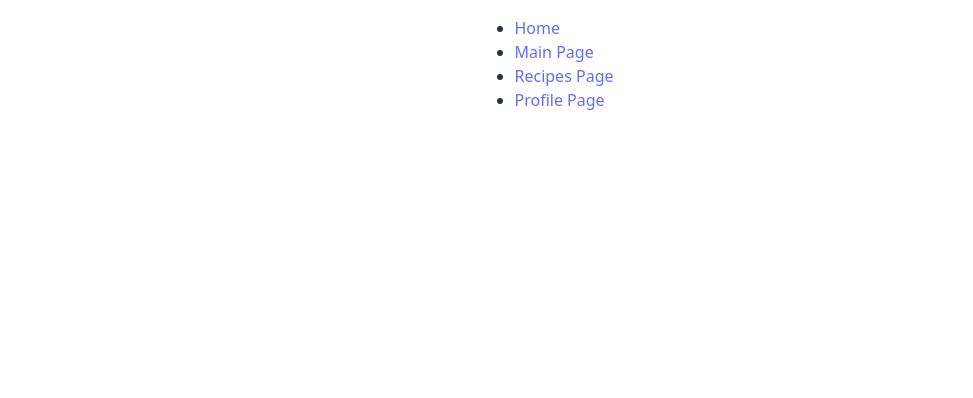
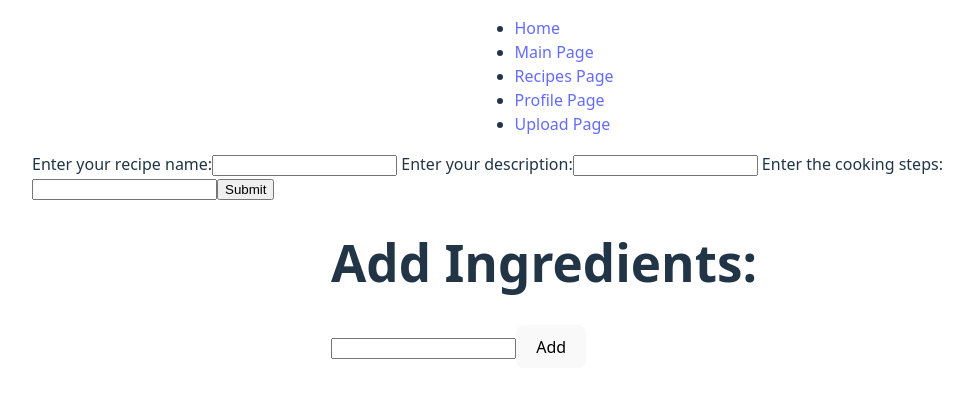
Before and after one commit to DaveyNavy/Forked-Repos, a React (Vite) app in the folder frontend/: page /upload in a window 1280 px wide. Shown: the top 398 px of the page, without its empty margins (96-1069 px from the left). Built offline with nearby package versions, Linux system fonts and the light colour scheme.

Commit message:
Updated routing to include upoad page and created react framework for UploadPage

```diff
--- a/frontend/src/App.jsx
+++ b/frontend/src/App.jsx
@@ -5,6 +5,7 @@ import HomePage from './HomePage';
 import MainPage from './MainPage';
 import RecipesPage from './RecipesPage';
 import ProfilePage from './ProfilePage';
+import UploadPage from './UploadPage';
 import './App.css'
 
 function App() {
@@ -24,6 +25,9 @@ function App() {
           <li>
             <Link to="/profile">Profile Page</Link>
           </li>
+          <li>
+            <Link to="/upload">Upload Page</Link>
+          </li>
         </ul>
       </nav>
 
@@ -31,6 +35,7 @@ function App() {
         <Route path="/" element={<HomePage />} />
         <Route path="/main" element={<MainPage />} />
         <Route path="/recipes" element={<RecipesPage />} />
+        <Route path="/upload" element={<UploadPage />}/>
         <Route
           path="/profile"
           element={
--- /dev/null
+++ b/frontend/src/UploadPage.jsx
@@ -0,0 +1,90 @@
+
+import React, { use, useState } from "react";
+let nextId = 0;
+
+function UploadPage() {
+
+
+  const [inputs, setInputs] = useState({});
+  const[ingredients,setIngredients] = useState([]);
+
+
+
+  const handleChange = (event) => {
+    const name = event.target.name;
+    const value = event.target.value;
+    setInputs(values => ({...values, [name]: value}))
+  }
+
+
+
+  const handleSubmit = (event) => {
+    event.preventDefault();
+    alert(inputs);
+  }
+  function handleDeleteIngredient(id) {
+    setIngredients(
+      ingredients.filter((ingredient) => ingredient.id !== id)
+    );
+  }
+
+
+    return (
+      <>
+        <form onSubmit={handleSubmit}>
+          <label> Enter your recipe name:
+            <input
+              type="text"
+              name="recipename"
+              value={inputs.recipename || ""}
+              onChange={handleChange}
+            />
+          </label>
+          <label> Enter your description:
+            <input
+              type="text"
+              name="description"
+              value={inputs.description || ""}
+              onChange={handleChange}
+            />
+          </label>
+          <label> Enter the cooking steps:
+            <input
+              type="text"
+              name="steps"
+              value={inputs.steps || ""}
+              onChange={handleChange}
+            />
+          </label>
+          <input type="submit" />
+        </form>
+
+        <div>
+          <h1>Add Ingredients:</h1>
+          <input type="text" name="ingredients" value ={inputs.ingredients || ""} onChange={handleChange}/>
+          <button onClick={() => {
+            setIngredients([
+              ...ingredients,
+              { id: nextId++, name: inputs.ingredients }
+            ]);
+            setInputs('');
+          }}>Add</button>
+         <ul>
+          {ingredients.map((ingredient) => (
+            <li key={ingredient.id}>
+              {ingredient.name}
+              <button onClick={() => handleDeleteIngredient(ingredient.id)}>Delete</button>
+            </li>
+          ))}
+        </ul>
+
+        </div>
+
+      </>
+
+
+
+    );
+  }
+
+  export default UploadPage;
```
